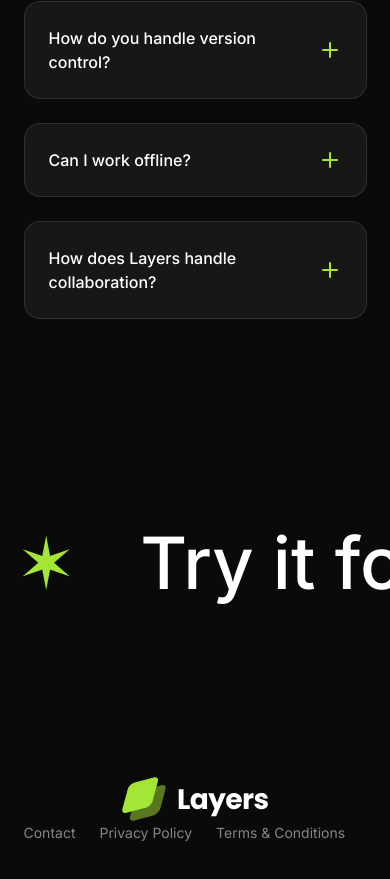
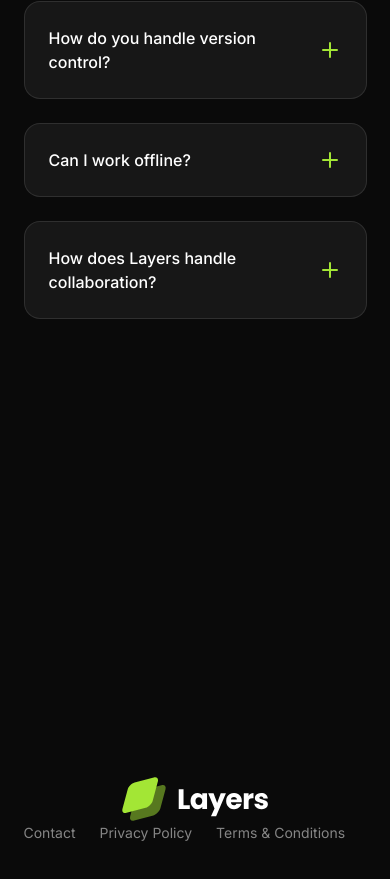
Before and after one commit to mowabanga/layers_frontend, a Next.js app: page / in a window 390 px wide. Shown: the part 6718-7597 px from the top of the page. Built offline with nearby package versions, Linux system fonts and the light colour scheme.

Commit message:
Fix CTA, re-do footer

```diff
--- a/src/components/IntegrationsColumn.tsx
+++ b/src/components/IntegrationsColumn.tsx
@@ -1,14 +1,34 @@
+"use client";
+
 import { type IntegrationsType } from "@/sections/Integrations"
 import Image from "next/image";
 import { twMerge } from "tailwind-merge";
+import { motion } from "framer-motion";
+import { Fragment } from "react";
 
 export default function IntegrationColumn(props:{
     integrations: IntegrationsType;
     className?: string;
+    reverse?: boolean;
 }) {
-    const { integrations, className } = props;
+    const { integrations, className, reverse } = props;
     return(
-         <div className={twMerge("flex flex-col gap-4 pb-4", className)}>
+         <motion.div
+            initial={{
+                y: reverse? '-50%' : 0
+            }}
+            animate= {{
+                y: reverse ? 0 : "-50%"
+            }}
+            transition={{
+                duration: 15,
+                repeat: Infinity,
+                ease: 'linear'
+            }}
+            className={twMerge("flex flex-col gap-4 pb-4", className)}
+        >
+            {Array.from({ length: 2}).map((_, i) => (
+                <Fragment key={i}>
                     {integrations.map(integration => (
                         <div key={integration.name} className="bg-neutral-900 border border-white/10 rounded-3xl p-6">
                             <div className="flex justify-center">
@@ -22,6 +42,8 @@ export default function IntegrationColumn(props:{
                                 <p className="text-center mt-2 text-white/50">{integration.description}</p>
                         </div>
                     ))}
-        </div>
+                </Fragment>
+            ))}
+        </motion.div>
     )
 }
--- a/src/sections/CallToAction.tsx
+++ b/src/sections/CallToAction.tsx
@@ -1,15 +1,47 @@
+'use client';
+
+import { AnimationPlaybackControls, motion, useAnimate } from "framer-motion";
+import { useEffect, useRef, useState } from "react";
+
 export default function CallToAction() {
+    const [isHovered, setIsHovered] = useState(false);
+    const animation = useRef<AnimationPlaybackControls>()
+    const [scope, animate] = useAnimate()
+
+    useEffect(() => {
+        animation.current = animate(
+            scope.current,
+            {x: '50%'},
+            {duration: 30, ease: "linear", repeat: Infinity}
+        );
+    }, []);
+
+    useEffect(() => {
+        if (animation.current) {
+            if(isHovered) {
+                animation.current.speed = 0.5;
+            } else {
+                animation.current.speed = 1;
+            }
+        }
+    }, [isHovered])
+
     return (
         <section className="py-24">
             <div className="overflow-x-clip p-4 flex">
-                <div className="flex flex-none gap-16 text-7xl md:text-8xl font-medium">
+                <motion.div
+                    ref={scope}
+                    className="flex flex-none gap-16 pr-16 text-7xl md:text-8xl font-medium group cursor-pointer"
+                    onMouseEnter={() => setIsHovered(true)}
+                    onMouseLeave={() => setIsHovered(false)}
+                >
                     {Array.from({ length: 10 }).map((_, i) => (
                         <div key={i} className="flex items-center gap-16">
                             <span className="text-lime-400 text-7xl">&#10038;</span>
-                            <span>Try it for free</span>
+                            <span className="group-hover:text-lime-400">Try it for free</span>
                         </div>
                     ))}
-                </div>
+                </motion.div>
             </div>
         </section>
     );
--- a/src/sections/Faqs.tsx
+++ b/src/sections/Faqs.tsx
@@ -1,5 +1,9 @@
+'use client';
+
 import Tag from "@/components/Tag";
+import { useState } from "react";
 import { twMerge } from "tailwind-merge";
+import { AnimatePresence, motion } from "framer-motion";
 
 const faqs = [
     {
@@ -25,7 +29,7 @@ const faqs = [
 ];
 
 export default function Faqs() {
-    const selectedIndex = 0;
+    const [selectedIndex, setSelectedIndex] = useState(0);
     return (
         <section className="py-24">
             <div className="container">
@@ -33,13 +37,13 @@ export default function Faqs() {
                     <Tag>FAQ</Tag>
                 </div>
                 <h2 className="text-6xl font-medium mt-6 text-center max-w-xl mx-auto">
-                    Questions? We've got <span className="text-lime-400">answers</span>
+                    Questions? We&apos;ve got <span className="text-lime-400">answers</span>
                 </h2>
 
                 <div className="mt-12 flex flex-col gap-6 max-w-xl mx-auto">
                     {faqs.map((faq, faqIndex) => (
                         <div key={faq.question} className="bg-neutral-900 rounded-2xl border border-white/10 p-6">
-                            <div className="flex justify-between items-center">
+                            <div className="flex justify-between items-center" onClick={() => {setSelectedIndex(faqIndex)}}>
                                 <h3 className="font-medium">{faq.question}</h3>
                                 <svg
                                     xmlns="http://www.w3.org/2000/svg"
@@ -51,14 +55,32 @@ export default function Faqs() {
                                     strokeWidth="2"
                                     strokeLinecap="round"
                                     strokeLinejoin="round"
-                                    className={twMerge("feather feather-plus text-lime-400 flex-shrink-0", selectedIndex === faqIndex && "rotate-45")}
+                                    className={twMerge("feather feather-plus text-lime-400 flex-shrink-0 transition duration-300", selectedIndex === faqIndex && "rotate-45")}
                                 >
                                     <line x1="12" y1="5" x2="12" y2="19"></line><line x1="5" y1="12" x2="19" y2="12"></line>
                                 </svg>
                             </div>
-                            <div className={twMerge("mt-6", selectedIndex !== faqIndex && "hidden")}>
-                                <p className="text-white/50">{faq.answer}</p>
-                            </div>
+                            <AnimatePresence>
+                                {selectedIndex === faqIndex && (
+                                    <motion.div
+                                        initial={{
+                                            height: 0,
+                                            marginTop: 0,
+                                        }}
+                                        animate={{
+                                            height: 'auto',
+                                            marginTop: 24,
+                                        }}
+                                        exit={{
+                                            height: 0,
+                                            marginTop: 0,
+                                        }}
+                                        className={twMerge("overflow-hidden")}
+                                    >
+                                        <p className="text-white/50">{faq.answer}</p>
+                                    </motion.div>
+                                )}
+                            </AnimatePresence>
                         </div>
                     ))}
                 </div>
--- a/src/sections/Integrations.tsx
+++ b/src/sections/Integrations.tsx
@@ -32,7 +32,7 @@ export default function Integrations() {
                     <div>
                         <div className="h-[400px] lg:h-[800px] mt-8 lg:mt-0 md:grid grid-cols-2 gap-4 overflow-hidden [mask-image:linear-gradient(to_bottom, transparent, black_10%, black_90%, transparent)]">
                             <IntegrationColumn integrations={integrations}/>
-                            <IntegrationColumn integrations={integrations.slice().reverse()} className="hidden md:flex" />
+                            <IntegrationColumn integrations={integrations.slice().reverse()} className="hidden md:flex" reverse/>
                         </div>
                     </div>
                 </div>
```
Lines whose indentation alone changed are shown as unchanged.
